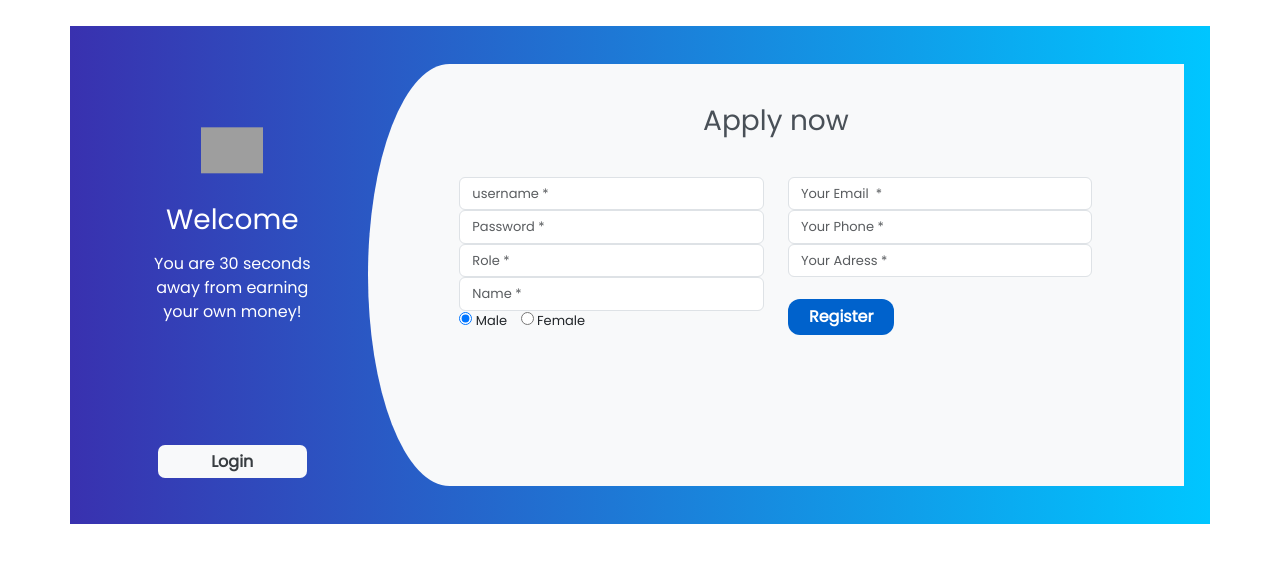
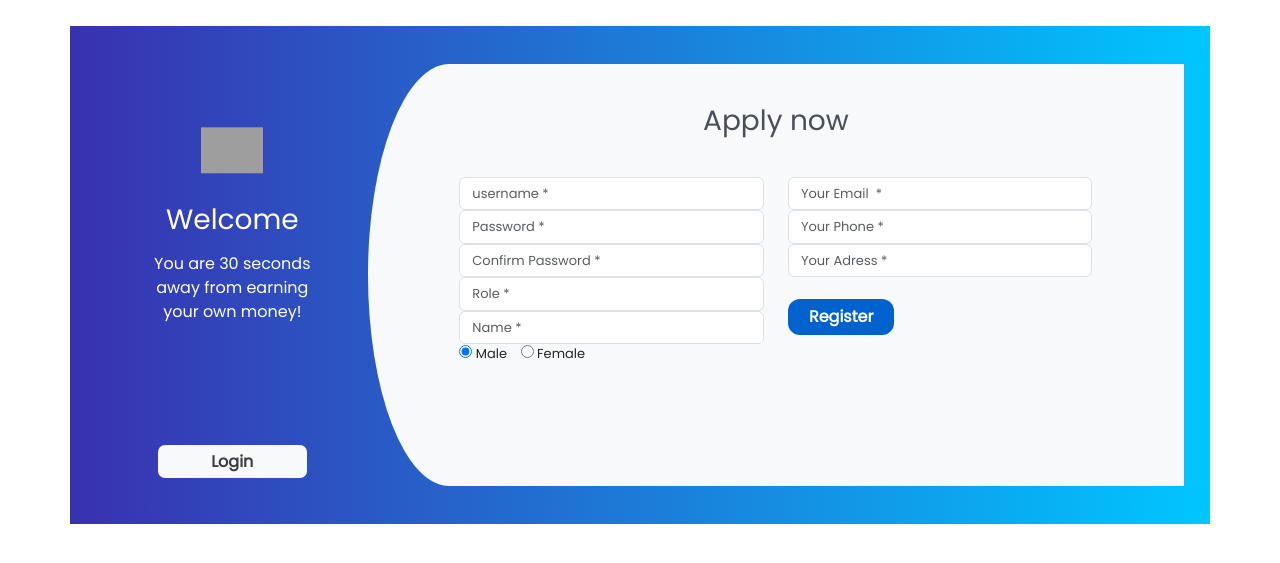
Before and after one commit to aymanebs/bief3-amelioration-platformes, a PHP site: page /sign.php in a window 1280 px wide. Shown: the top 563 px of the page. Run offline with PHP 8.4, Linux system fonts and the light colour scheme; grey boxes are pictures that could not be loaded.

Commit message:
modification form validation

```diff
--- a/login.php
+++ b/login.php
@@ -3,7 +3,7 @@ $login=0;
 $invalid=0;
 
 if ($_SERVER['REQUEST_METHOD'] == 'POST') {
-    include 'connect.php';
+    require __DIR__ . '/connect.php';
 
     $username = $_POST['username'];
     $password = $_POST['password'];
--- a/sign.php
+++ b/sign.php
@@ -3,10 +3,11 @@ $user=0;
 $succes=0;
 
 if ($_SERVER['REQUEST_METHOD'] == 'POST') {
-    include 'connect.php';
+    require __DIR__ . "/connect.php";
 
     $username = $_POST['username'];
     $password = $_POST['password'];
+    $password_confirmation=$_POST['password_confirmation'];
     $role = $_POST['role'];
     $name = $_POST['name'];
     $adress = $_POST['adress'];
@@ -19,10 +20,21 @@ if ($_SERVER['REQUEST_METHOD'] == 'POST') {
     if(! filter_var($email,FILTER_VALIDATE_EMAIL)){
         die('invalid email');
     }
-    if(strlen($_POST['password'])<4){
+    if(strlen($password)<4){
         die('Password must be at least 4 characters');
     }
-    if(! preg_match("/[a-z]/i",$_POST['password']))
+    if(! preg_match("/[a-z]/i",$password)){
+        die('Password must contain at least one letter');
+    }
+    if(! preg_match("/[0-9]/",$password)){
+        die('Password must contain at least one number');
+    }
+    if($password!== $password_confirmation){
+        die('Passwords dont match');
+    }
+    $password=password_hash($password,PASSWORD_DEFAULT);
+
+
 
     $sql = "SELECT * FROM users WHERE username='$username';";
     $query = mysqli_query($connection, $sql);
@@ -104,6 +116,9 @@ if ($_SERVER['REQUEST_METHOD'] == 'POST') {
                                 </div>
                                 <div class="form-group">
                                     <input type="text" class="form-control"   name="password" placeholder="Password *" value="" />
+                                </div>
+                                <div class="form-group">
+                                    <input type="text" class="form-control"   name="password_confirmation" placeholder="Confirm Password *" value="" />
                                 </div>
                                 <div class="form-group">
                                     <input input type="text" class="form-control"  name="role" placeholder="Role *" value="" />
```
